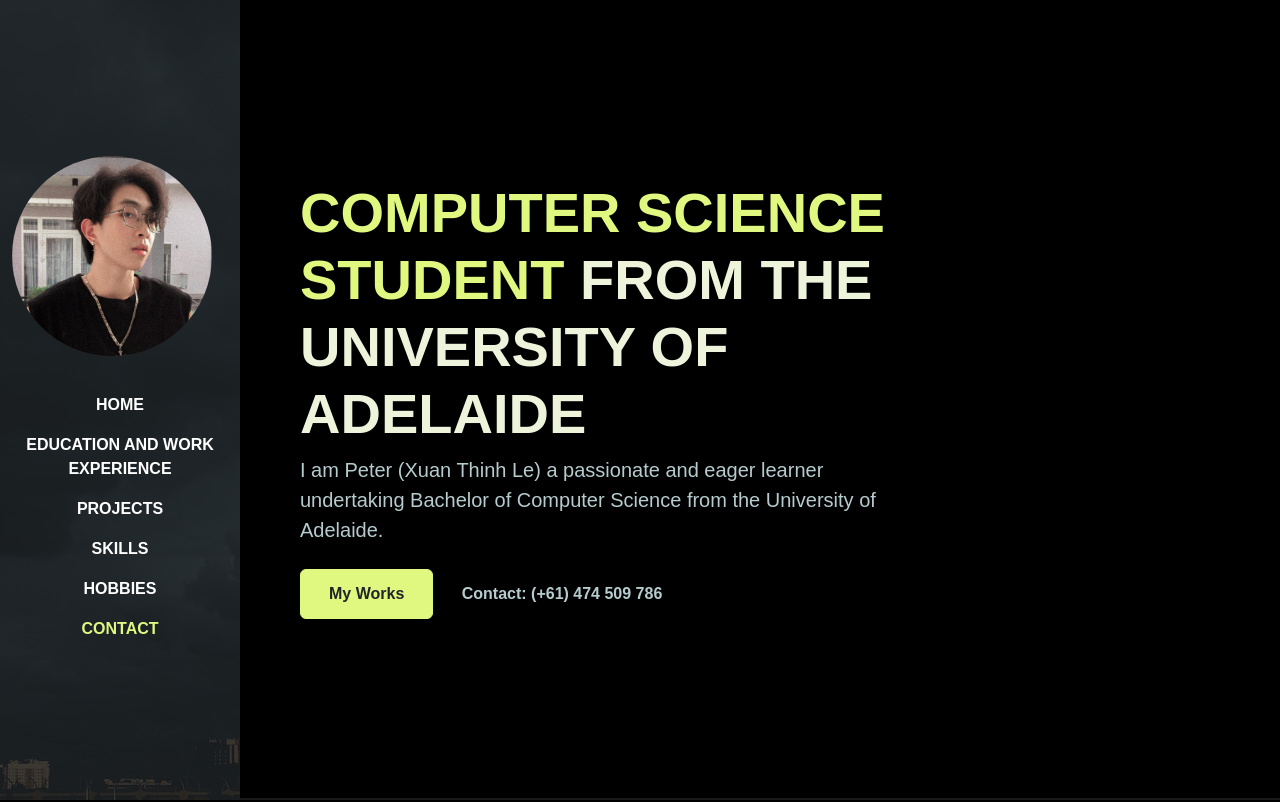
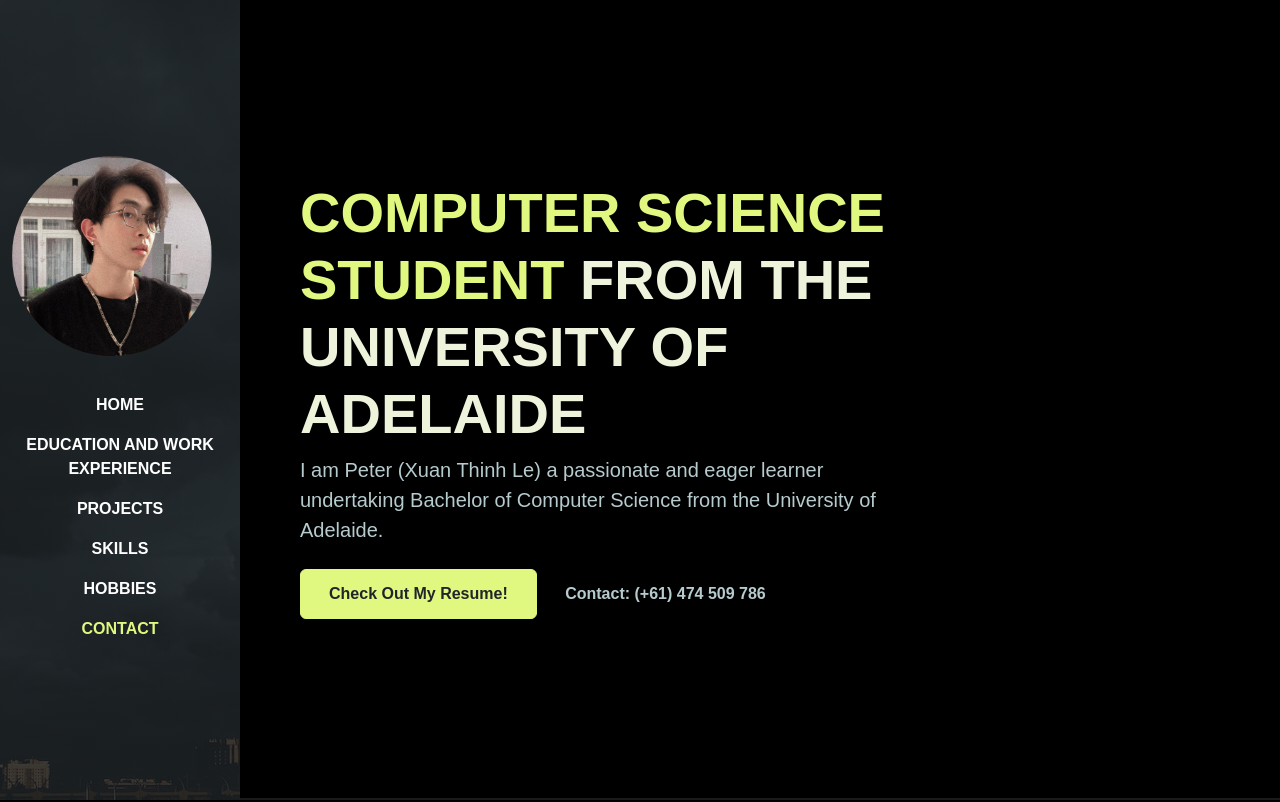
Before and after one commit to rthinh2002/rthinh2002.github.io, a plain HTML site: page index.html in a window 1280 px wide. Shown: the top 802 px of the page. Drawn offline with Linux system fonts and the light colour scheme; a web font is replaced by a local one.

Commit message:
Add download resume buton

```diff
--- a/index.html
+++ b/index.html
@@ -58,7 +58,7 @@
                       <h1 class="display-4 fw-bold" data-aos="fade-up"><span class="text_brand">COMPUTER SCIENCE STUDENT</span> FROM THE UNIVERSITY OF ADELAIDE</h1>
                       <p class="lead mb-4" data-aos="fade-up" data-aos-delay="300">I am Peter (Xuan Thinh Le) a passionate and eager learner undertaking Bachelor of Computer Science from the University of Adelaide.</p>
                       <div data-aos="fade-up" data-aos-delay="600">
-                          <a href="#projects" class="btn btn-brand me-4">My Works</a>
+                        <a href="./assets/pdf/CV_Xuan_Thinh_Le.pdf" class="btn btn-brand me-4">Check Out My Resume!</a>
                         <a href="#phone" class="link-custom">Contact: (+61) 474 509 786</a>
                       </div>
                   </div>
```
Also changed, not shown: 1 other file. Lines whose indentation alone changed are shown as unchanged.
